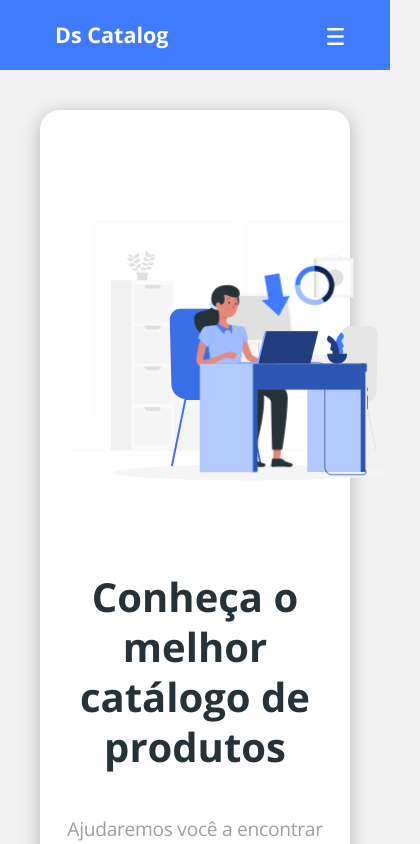
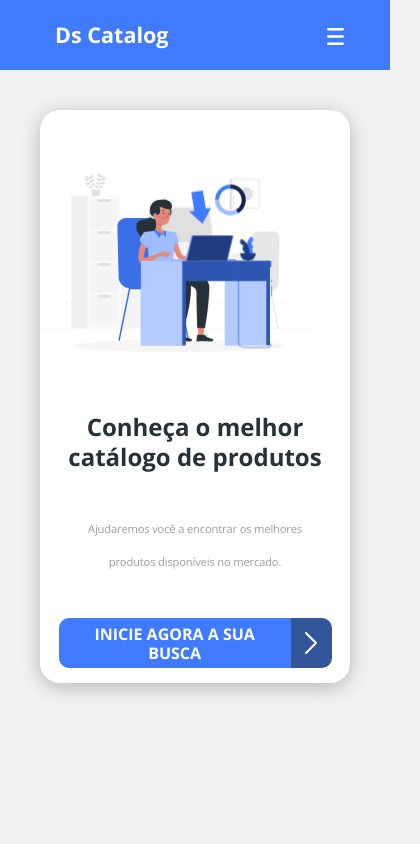
Before and after one commit to sirAndre1337/dscatalog, a React (Create React App) app in the folder front-web/: page / in a window 390 px wide. Shown: the top 844 px of the page, 420 px wide, since content can reach past the window. Built offline with nearby package versions, Linux system fonts and the light colour scheme; no server answers.

Commit message:
Home for smartphone

```diff
--- a/front-web/src/core/components/ButtonIcon/index.tsx
+++ b/front-web/src/core/components/ButtonIcon/index.tsx
@@ -6,7 +6,7 @@ type Props = {
 }
 
 const ButtonIcon = ({ text }:Props) => (
-    <div className='d-flex'>
+    <div className='default-button'>
         <button className="btn btn-primary btn-icon">
             <h5>
                 {text}
--- a/front-web/src/core/components/ButtonIcon/styles.scss
+++ b/front-web/src/core/components/ButtonIcon/styles.scss
@@ -15,3 +15,27 @@
     justify-content: center;
     color: #fff;
 }
+
+.default-button {
+    display: flex;
+}
+
+@media (max-width: 576px) {
+    .default-button {
+        max-width: 70vw;
+        height: 50px;
+        margin-bottom: 15px;
+    }
+
+    .default-button button h5 {
+        font-size: 1em;
+    }
+
+    .btn-icon {
+        height: 50px;
+    }
+
+    .btn-icon-content {
+        height: 50px;
+    }
+}
--- a/front-web/src/pages/Home/styles.scss
+++ b/front-web/src/pages/Home/styles.scss
@@ -79,5 +79,27 @@
 }
 
 @media (max-width: 576px){
+    .home-content {
+        flex-direction: column-reverse;
+        padding: 0px;
+    }
 
+    .main-image {
+        width: 70vw !important;
+        margin: -100px 0px -80px -80px;
+    }
+
+    .text-title {
+        font-size: 1.5rem;
+        text-align: center;
+        line-height: 30px;
+        letter-spacing: 0;
+    }
+
+    .text-subtitle {
+        font-size: 0.7em;
+        text-align: center;
+        font-weight: 400;
+        margin: 40px 0px;
+    }
 }
```
